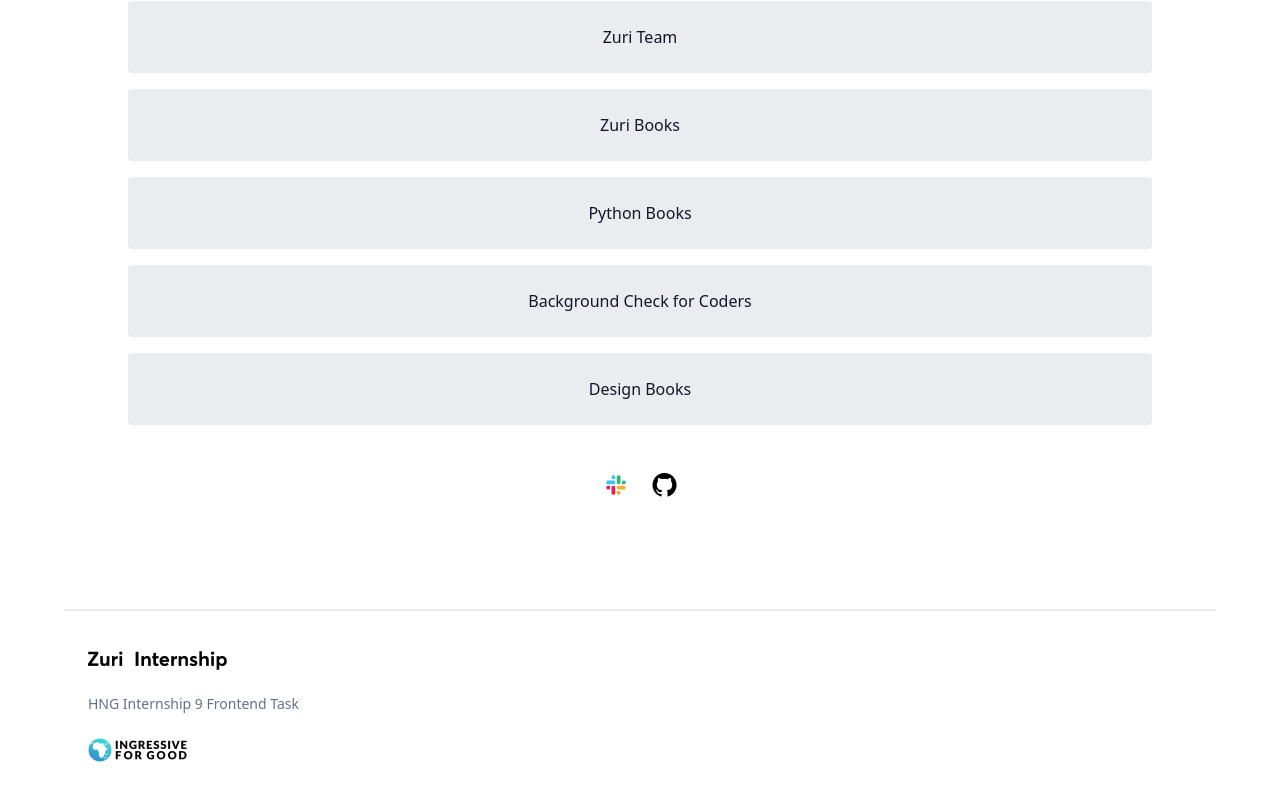
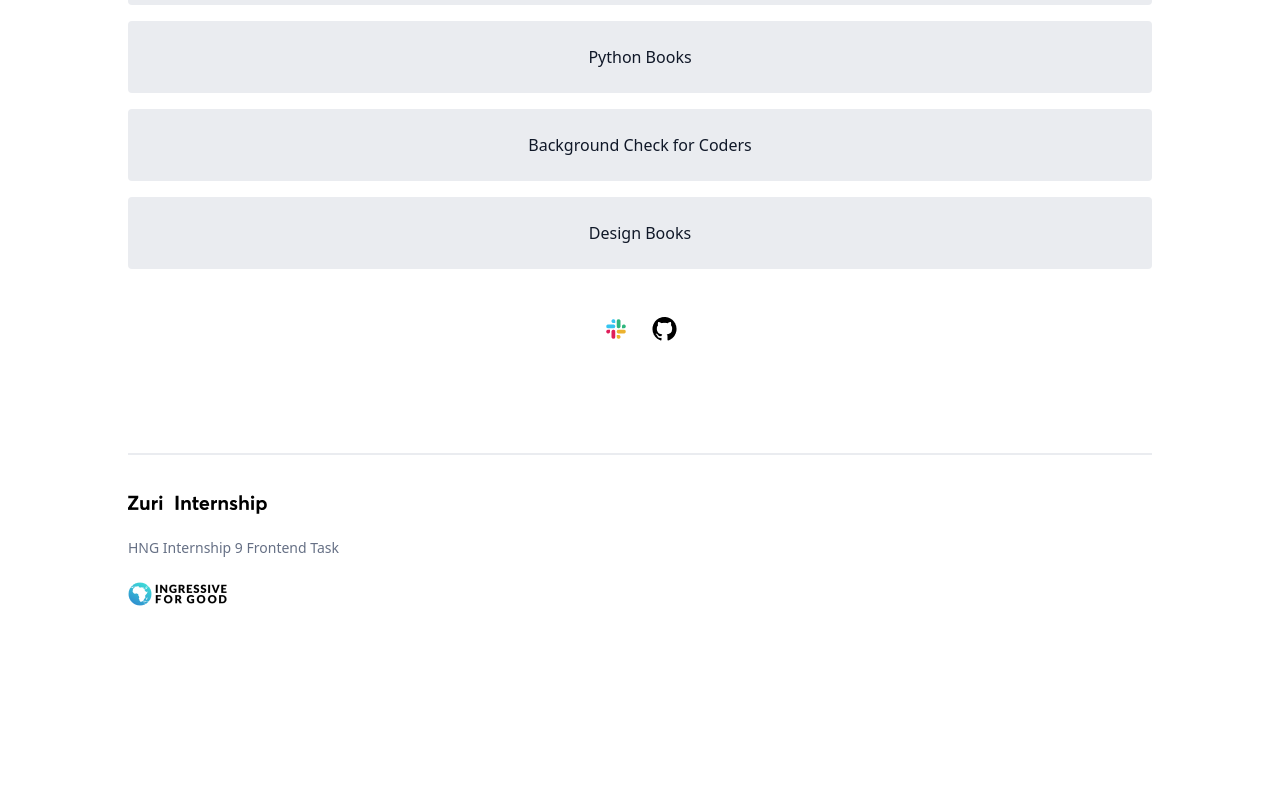
Before and after one commit to Onan-Thairu/linktree, a React (Create React App) app: page / in a window 1280 px wide. Shown: the part 501-1302 px from the top of the page. After the commit the page ends 1147 px from the top, so only its background shows below. Built offline with nearby package versions, Linux system fonts and the light colour scheme; a web font is replaced by a local one.

Commit message:
fix: Align footer.

```diff
--- a/src/components/Footer.js
+++ b/src/components/Footer.js
@@ -4,8 +4,8 @@
 
 function Footer() {
   return (
-    <div className='border-t-2 border-secondary-color mt-20 mx-16'>
-      <div className='flex flex-col items-start gap-6 basis-1/4 grow-0 ml-6 my-10'>
+    <div className='border-t-2 border-secondary-color mt-20 mx-[10%]'>
+      <div className='flex flex-col items-start gap-6 basis-1/4 grow-0 my-10'>
         <img src={zuri} alt="zuri" />
         <p className='text-dark-gray text-sm'>HNG Internship 9 Frontend Task</p>
         <img src={ingressive} alt="Ingressive" />
--- a/src/components/Header.js
+++ b/src/components/Header.js
@@ -5,16 +5,16 @@
 function Header() {
   return (
     <div>
-      <div className='flex justify-end mr-[10%] mt-[10%]'>
+      <div className='flex justify-end mr-[10%] mt-10'>
         <img src={share} alt="Share" />
       </div>
-      <div className='flex justify-center mb-[5%]'>
+      <div className='flex justify-center mb-5'>
         <img src={profile} alt="Profile" id='profile__img' />
       </div>
       <div className='flex justify-center font-bold text-lg'>
         <p id='twitter'>OnesNZeros</p>
       </div>
-      <div className='flex justify-center mb-[5%]'>
+      <div className='flex justify-center mb-10'>
         <p id='slack' hidden >Onan Thairu</p>
       </div>
     </div>
```
